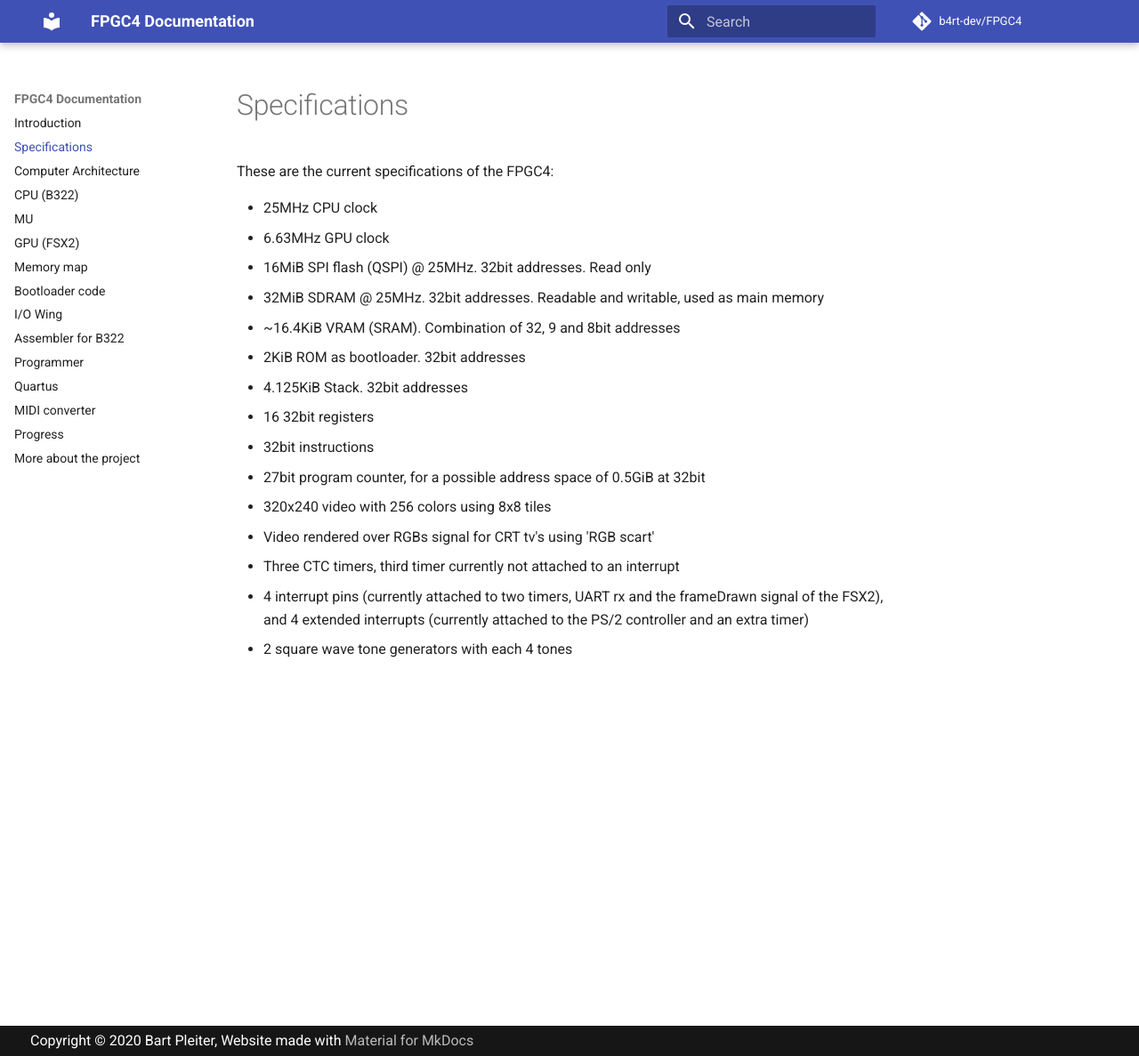
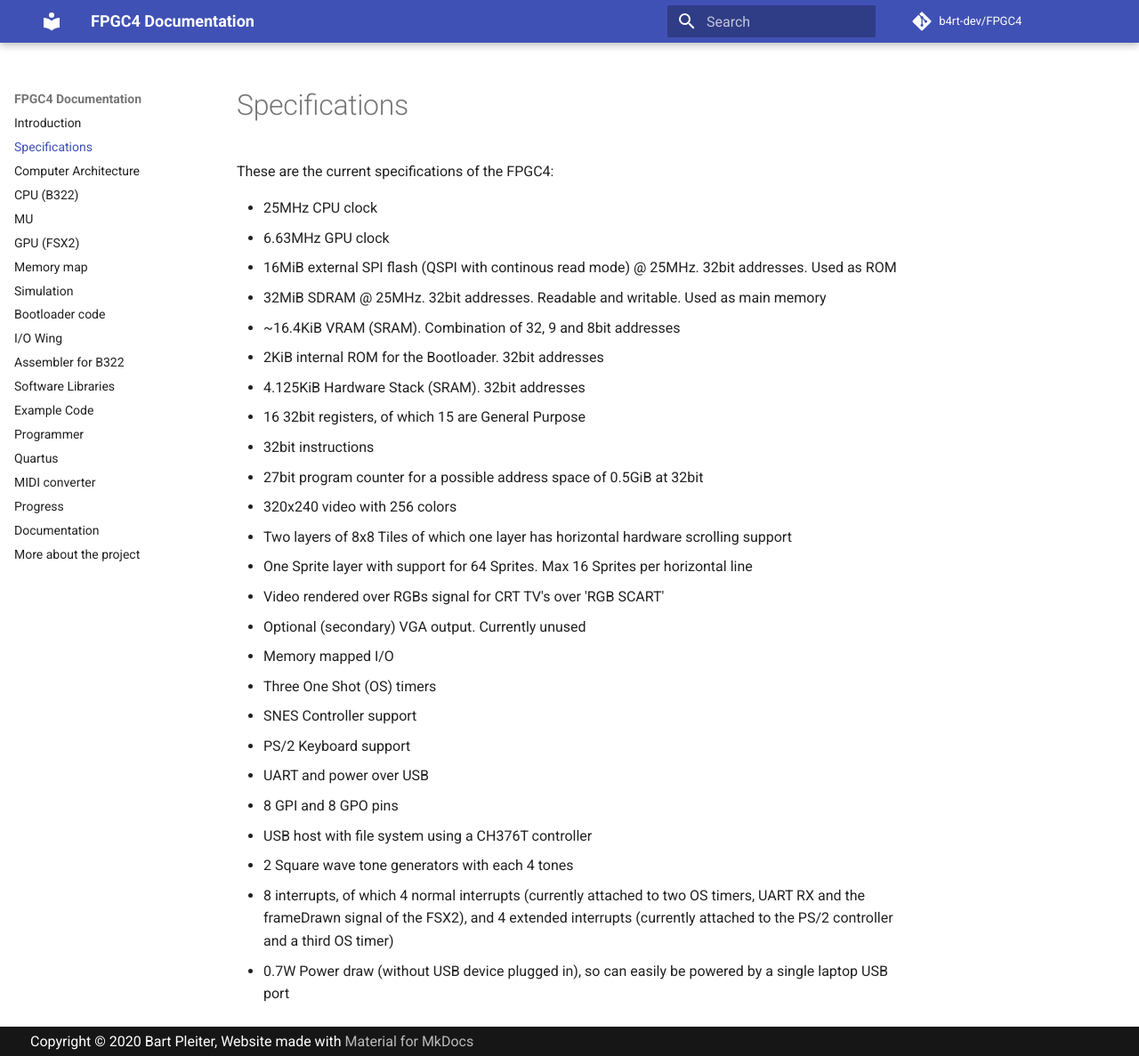
Before and after one commit to liuzhousi/FPGC4, an MkDocs documentation site: the page built from Documentation/docs/specs.md, in a window 1280 px wide and 1187 px high. Shown: the whole window at 89% size. Built offline with MkDocs 1.6.1 and Material for MkDocs 9.7.7, drawn with Linux system fonts in a browser that asks for light colours; comment, search, counter and statistics services are not loaded.

Commit message:
Created run and deploy scripts for documentation. Added new pages to documentation and edited some (mostly specs and index)

```diff
--- a/Documentation/docs/specs.md
+++ b/Documentation/docs/specs.md
@@ -3,16 +3,26 @@ These are the current specifications of the FPGC4:
 
 - 25MHz CPU clock
 - 6.63MHz GPU clock
-- 16MiB SPI flash (QSPI) @ 25MHz. 32bit addresses. Read only
-- 32MiB SDRAM @ 25MHz. 32bit addresses. Readable and writable, used as main memory
+- 16MiB external SPI flash (QSPI with continous read mode) @ 25MHz. 32bit addresses. Used as ROM
+- 32MiB SDRAM @ 25MHz. 32bit addresses. Readable and writable. Used as main memory
 - ~16.4KiB VRAM (SRAM). Combination of 32, 9 and 8bit addresses
-- 2KiB ROM as bootloader. 32bit addresses
-- 4.125KiB Stack. 32bit addresses
-- 16 32bit registers
+- 2KiB internal ROM for the Bootloader. 32bit addresses
+- 4.125KiB Hardware Stack (SRAM). 32bit addresses
+- 16 32bit registers, of which 15 are General Purpose
 - 32bit instructions
-- 27bit program counter, for a possible address space of 0.5GiB at 32bit
-- 320x240 video with 256 colors using 8x8 tiles
-- Video rendered over RGBs signal for CRT tv's using 'RGB scart'
-- Three CTC timers, third timer currently not attached to an interrupt
-- 4 interrupt pins (currently attached to two timers, UART rx and the frameDrawn signal of the FSX2), and 4 extended interrupts (currently attached to the PS/2 controller and an extra timer)
-- 2 square wave tone generators with each 4 tones
+- 27bit program counter for a possible address space of 0.5GiB at 32bit
+- 320x240 video with 256 colors
+- Two layers of 8x8 Tiles of which one layer has horizontal hardware scrolling support
+- One Sprite layer with support for 64 Sprites. Max 16 Sprites per horizontal line
+- Video rendered over RGBs signal for CRT TV's over 'RGB SCART'
+- Optional (secondary) VGA output. Currently unused
+- Memory mapped I/O
+- Three One Shot (OS) timers
+- SNES Controller support
+- PS/2 Keyboard support
+- UART and power over USB
+- 8 GPI and 8 GPO pins
+- USB host with file system using a CH376T controller
+- 2 Square wave tone generators with each 4 tones
+- 8 interrupts, of which 4 normal interrupts (currently attached to two OS timers, UART RX and the frameDrawn signal of the FSX2), and 4 extended interrupts (currently attached to the PS/2 controller and a third OS timer)
+- 0.7W Power draw (without USB device plugged in), so can easily be powered by a single laptop USB port
--- a/Documentation/mkdocs.yml
+++ b/Documentation/mkdocs.yml
@@ -13,6 +13,8 @@ markdown_extensions:
 repo_name: b4rt-dev/FPGC4
 repo_url: https://github.com/b4rt-dev/fpgc4
 
+edit_uri: edit/master/Documentation/docs/
+
 nav:
   - Introduction: 'index.md'
   - 'specs.md'
@@ -21,11 +23,15 @@ nav:
   - 'mu.md'
   - 'gpu.md'
   - 'map.md'
+  - 'sim.md'
   - 'bl.md'
   - 'pcb.md'
   - 'asm.md'
+  - 'lib.md'
+  - 'example.md'
   - 'prog.md'
   - 'quartus.md'
   - 'midi.md'
   - 'progress.md'
+  - 'doc.md'
   - 'more.md'
```
Also changed, not shown: Documentation/docs/doc.md (added, +12 -0 lines), Documentation/docs/example.md (added, +3 -0 lines), Documentation/docs/index.md (+8 -8 lines), Documentation/docs/lib.md (added, +7 -0 lines), Documentation/docs/map.md (+1 -1 lines), Documentation/docs/midi.md (+2 -0 lines), Documentation/docs/progress.md (+2 -0 lines), Documentation/docs/sim.md (added, +3 -0 lines), 3 other files.
